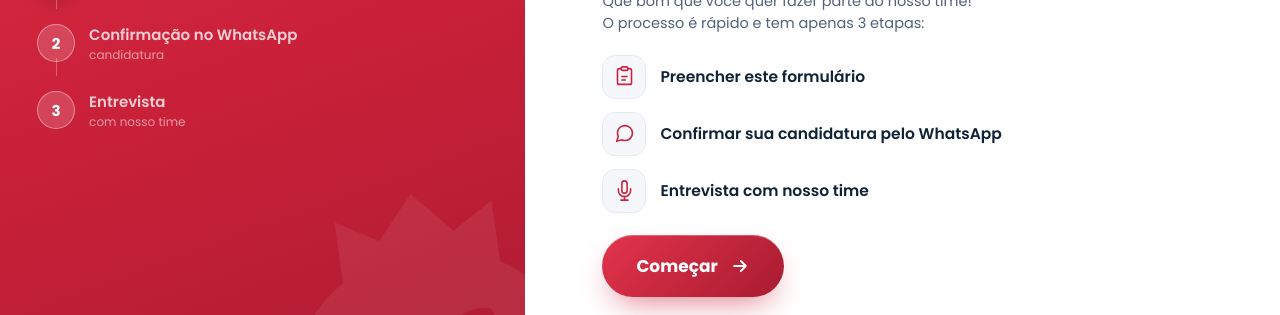
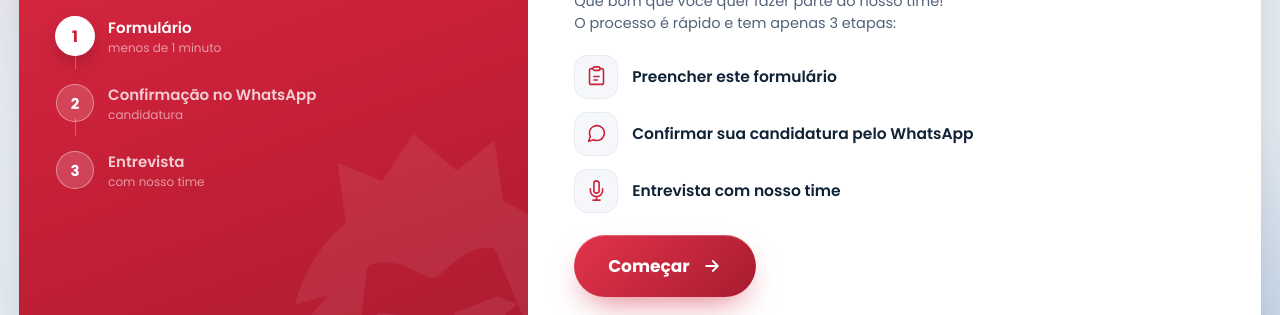
Before and after one commit to marketingking1/king-processo-seletivo, a plain HTML site: page index.html in a window 1280 px wide. Shown: the part 338-653 px from the top of the page. Drawn offline with Linux system fonts and the light colour scheme.

Commit message:
Revert "feat(layout): full-bleed — cartão ocupa a tela inteira, elimina a moldura/borda em qualquer tamanho; conteúdo agrupado no centro de cada painel"
This reverts commit c6d001fbbc04933b8913f85f57681a72cd14adac.

```diff
--- a/index.html
+++ b/index.html
@@ -22,8 +22,8 @@ body{
   font-family:"Poppins",sans-serif;
   color:var(--ink);
   min-height:100dvh;
-  display:flex;align-items:stretch;justify-content:center;
-  padding:0;overflow-x:hidden;position:relative;
+  display:flex;align-items:center;justify-content:center;
+  padding:clamp(12px,2.4vmin,28px);overflow-x:hidden;position:relative;
   background:
     radial-gradient(90% 80% at 8% 6%, rgba(204,33,58,.10) 0%, rgba(204,33,58,0) 46%),
     radial-gradient(90% 80% at 96% 96%, rgba(0,87,165,.12) 0%, rgba(0,87,165,0) 48%),
@@ -38,19 +38,16 @@ body{
 .blob.b3{width:300px;height:300px;background:rgba(110,193,228,.20);top:42%;left:60%;animation-delay:-10s}
 @keyframes float{0%,100%{transform:translate(0,0) scale(1)}33%{transform:translate(36px,-26px) scale(1.07)}66%{transform:translate(-26px,22px) scale(.95)}}
 
-/* ───── CARTÃO PRINCIPAL (full-bleed: ocupa a tela toda) ───── */
-.app{position:relative;z-index:2;width:100%;
-  min-height:100dvh;
+/* ───── CARTÃO PRINCIPAL ───── */
+.app{position:relative;z-index:2;width:min(1280px,100%);
+  min-height:min(680px, calc(100dvh - 56px));
   display:grid;grid-template-columns:0.82fr 1.18fr;
-  background:#fff;border-radius:0;
+  background:#fff;border-radius:var(--r-lg);
+  box-shadow:0 40px 110px -34px rgba(6,31,53,.30), 0 8px 24px -12px rgba(6,31,53,.12);
   overflow:hidden;
-  animation:rise .5s ease both;
+  animation:rise .7s cubic-bezier(.2,.7,.2,1) both;
 }
-@keyframes rise{from{opacity:0}to{opacity:1}}
-
-/* conteúdo agrupado no centro de cada painel — evita sobra em telas largas */
-.brand-inner{flex:1;display:flex;flex-direction:column;width:100%;max-width:520px;align-self:center}
-.form-inner{flex:1;display:flex;flex-direction:column;width:100%;max-width:600px;align-self:center}
+@keyframes rise{from{opacity:0;transform:translateY(22px) scale(.99)}to{opacity:1;transform:none}}
 
 /* ───── PAINEL DE MARCA (esquerda, gradiente vermelho King) ───── */
 .brand{position:relative;padding:clamp(30px,3.4vw,46px) clamp(26px,2.9vw,40px);display:flex;flex-direction:column;overflow:hidden;
@@ -186,7 +183,6 @@ body{
   body{display:block;padding:0;overflow-x:hidden}
   .app{width:100%;min-height:100dvh;grid-template-columns:1fr;grid-template-rows:auto 1fr;
     border-radius:0;box-shadow:none;animation:none}
-  .brand-inner,.form-inner{max-width:none;align-self:stretch}
   .brand{padding:max(26px,env(safe-area-inset-top)) clamp(20px,5.2vw,28px) 24px}
   .brand::after{width:220px;height:220px;right:-56px;bottom:-56px}
   .brand h1{font-size:clamp(23px,6.4vw,28px);margin-top:18px}
@@ -217,7 +213,6 @@ body{
 <main class="app">
   <!-- PAINEL DE MARCA -->
   <aside class="brand">
-    <div class="brand-inner">
     <img class="logo" src="assets/logo-branco.png" alt="King of Languages">
     <h1>Faça parte do <span class="hl">time King</span> de professores</h1>
     <p class="lead">Processo seletivo 100% online, rápido e direto ao ponto. Vamos começar?</p>
@@ -230,12 +225,10 @@ body{
 
     <div class="spacer"></div>
     <div class="proof"><span class="stars">★★★★★</span> 4,9 · +9 mil alunos ativos</div>
-    </div>
   </aside>
 
   <!-- PAINEL DO FORMULÁRIO -->
   <section class="form">
-    <div class="form-inner">
     <div class="fhead">
       <button class="back" id="back" aria-label="Voltar">
         <svg viewBox="0 0 24 24" fill="none"><path d="M15 6l-6 6 6 6" stroke="currentColor" stroke-width="2" stroke-linecap="round" stroke-linejoin="round"/></svg>
@@ -312,7 +305,6 @@ body{
         </div>
       </div>
 
-    </div>
     </div>
   </section>
 </main>
```
